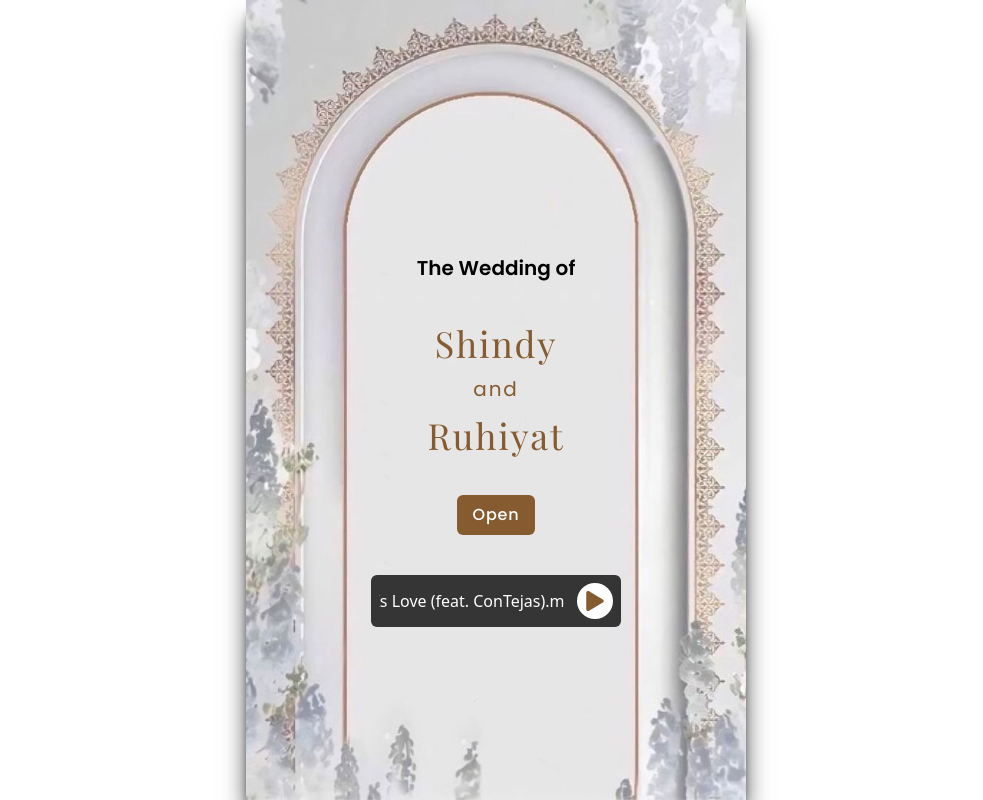
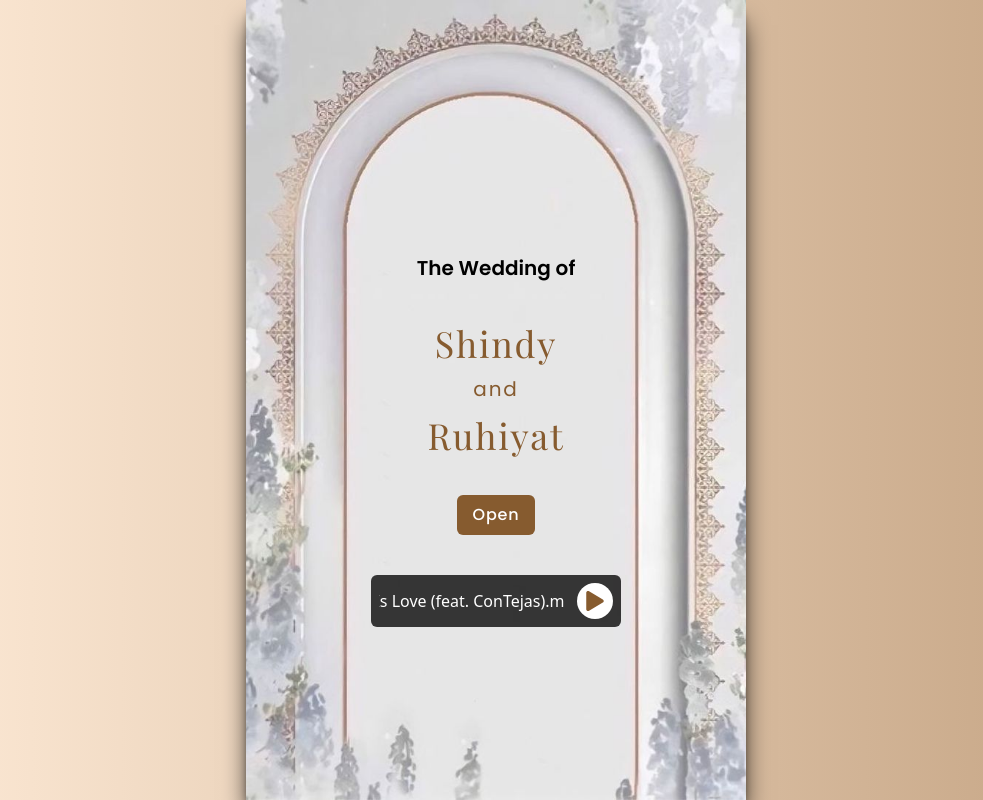
Before and after one commit to aldipram/wedding-invitation, a React (Vite) app: page / in a window 1280 px wide. Shown: the whole page, without its empty margins (144-1127 px from the left). Built offline with nearby package versions, Linux system fonts and the light colour scheme; a web font is replaced by a local one.

Commit message:
fixing bug

```diff
--- a/src/App.jsx
+++ b/src/App.jsx
@@ -5,9 +5,7 @@ function App() {
 
   return (
     <>
-      <div className="max-w-[500px] mx-auto">
-          <HomePage />
-      </div>
+      <HomePage />
     </>
   )
 }
--- a/src/Components/HomePage/HomePage.jsx
+++ b/src/Components/HomePage/HomePage.jsx
@@ -13,7 +13,7 @@ const HomePage = () => {
 
   return (
       <section className="bg-gradient-to-r from-[#ffd7af7a] to-[#965b208e]">
-        <div data-aos="fade-in" data-aos-duration="1000" className="bg-homePage bg-center bg-no-repeat bg-cover">
+        <div data-aos="fade-in" data-aos-duration="1000" className="bg-homePage bg-center bg-no-repeat bg-cover max-w-[500px] mx-auto">
           <div className="flex flex-col items-center justify-center h-screen gap-5 pt-20 shadow-xl shadow-black">
             <h1 data-aos="zoom-in-up" data-aos-duration="1000" className="font-poppins text-[20px] font-semibold">
               The Wedding of
```
